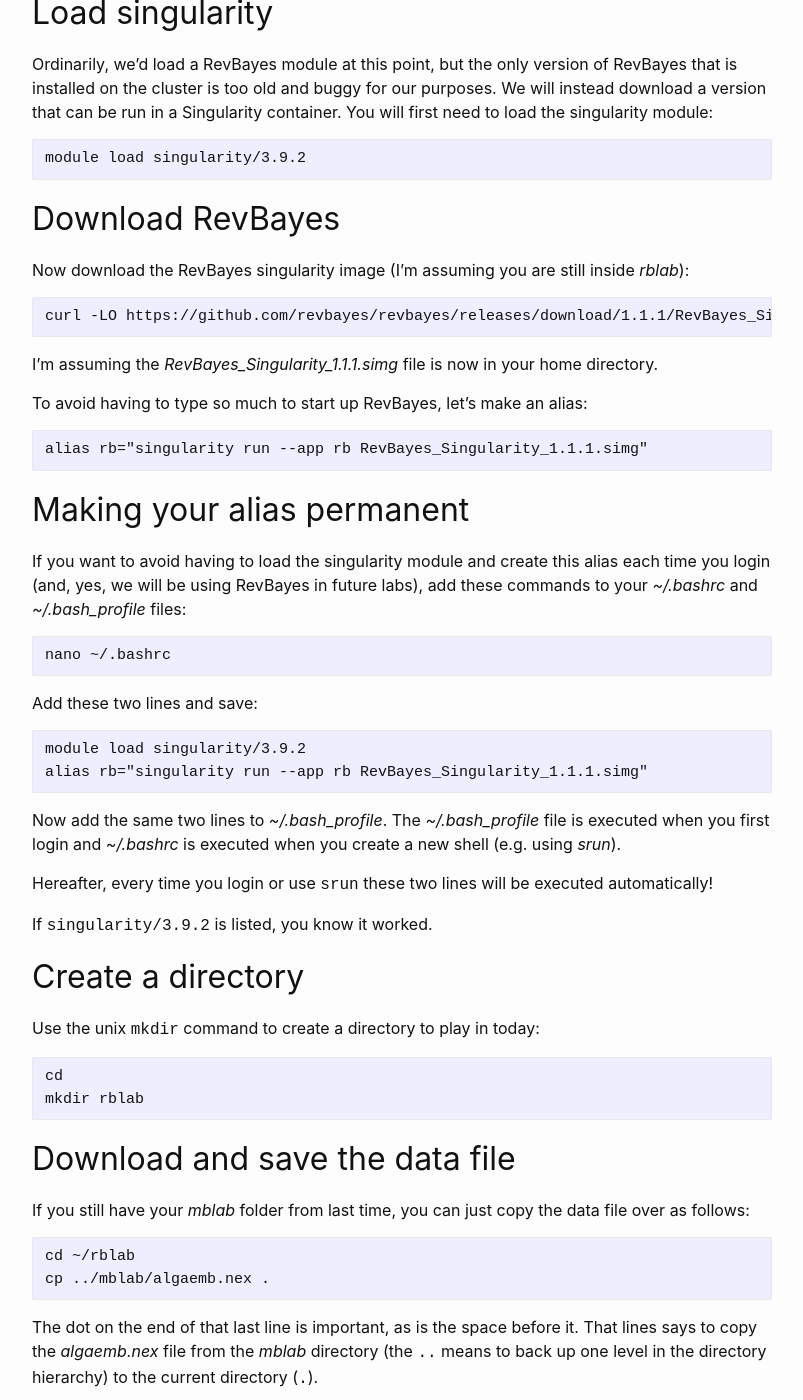
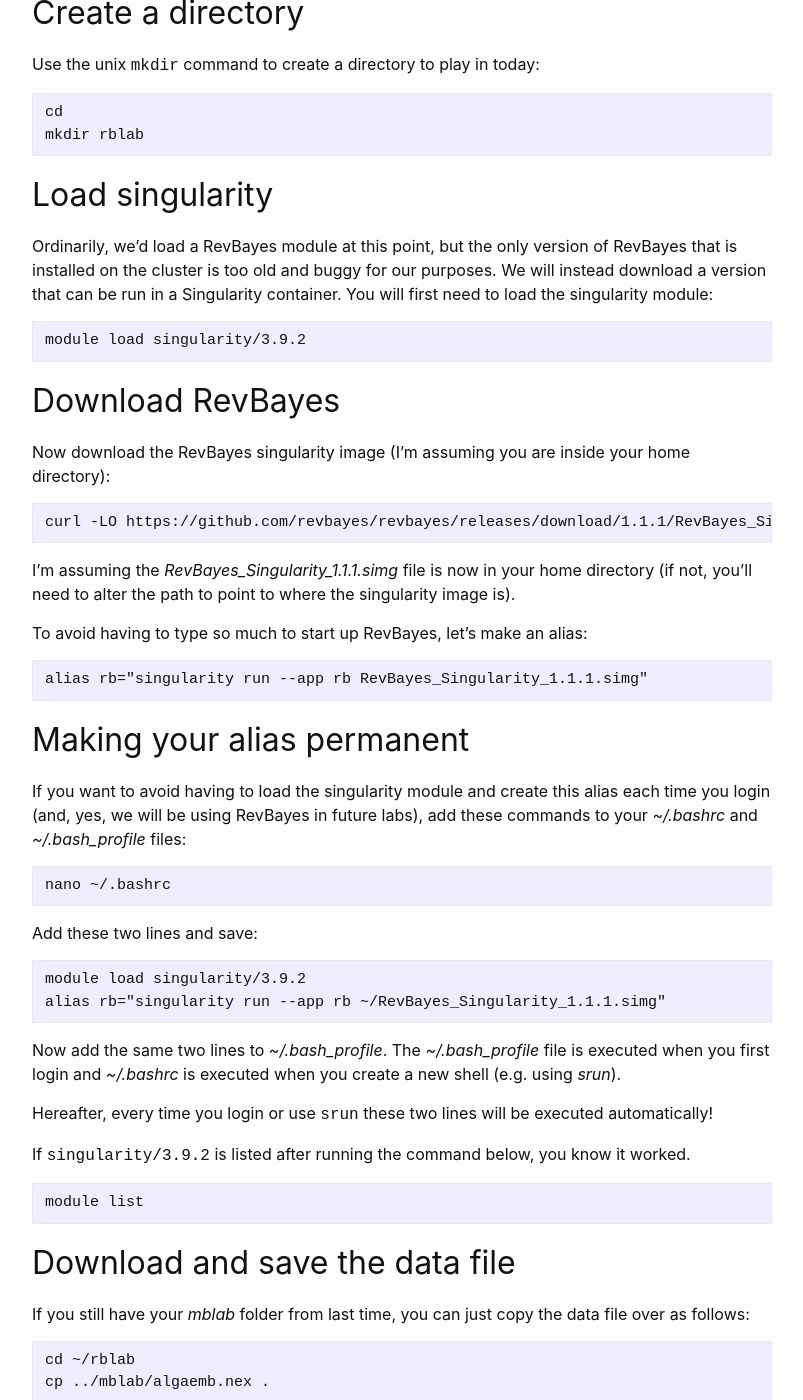
Before and after one commit to plewis/plewis.github.io, a Jekyll site: the page built from phylogenetics/revbayes.md, in a window 1280 px wide and 1400 px high, scrolled down 719 px. Shown: the whole window, without its empty margins (238-1041 px from the left). Built offline with Jekyll 4.4.1, drawn with Linux system fonts in a browser that asks for light colours; emoji names are drawn with the system emoji font; some of the changed text lies outside the part shown.

Commit message:
Edits up to PhyloCTMC

```diff
--- a/phylogenetics/revbayes.md
+++ b/phylogenetics/revbayes.md
@@ -27,6 +27,14 @@ Once you see the prompt, type
 to load the necessary modules. (Remember: the command <tt>module avail</tt> shows a list of all available modules.)
 {% endcomment %}
 
+## Create a directory
+
+Use the unix <tt>mkdir</tt> command to create a directory to play in today:
+
+    cd
+    mkdir rblab
+
+
 ## Load singularity
 
 Ordinarily, we'd load a RevBayes module at this point, but the only version of RevBayes that is installed on the cluster is too old and buggy for our purposes. We will instead download a version that can be run in a Singularity container. You will first need to load the singularity module:
@@ -35,11 +43,11 @@ Ordinarily, we'd load a RevBayes module at this point, but the only version of R
 
 ## Download RevBayes
 
-Now download the RevBayes singularity image (I'm assuming you are still inside _rblab_):
+Now download the RevBayes singularity image (I'm assuming you are inside your home directory):
 
     curl -LO https://github.com/revbayes/revbayes/releases/download/1.1.1/RevBayes_Singularity_1.1.1.simg
 
-I'm assuming the _RevBayes_Singularity_1.1.1.simg_ file is now in your home directory.
+I'm assuming the _RevBayes_Singularity_1.1.1.simg_ file is now in your home directory (if not, you'll need to alter the path to point to where the singularity image is).
 
 To avoid having to type so much to start up RevBayes, let's make an alias:
 
@@ -54,20 +62,15 @@ If you want to avoid having to load the singularity module and create this alias
 Add these two lines and save:
 
     module load singularity/3.9.2
-    alias rb="singularity run --app rb RevBayes_Singularity_1.1.1.simg"
+    alias rb="singularity run --app rb ~/RevBayes_Singularity_1.1.1.simg"
 
 Now add the same two lines to _~/.bash_profile_. The _~/.bash_profile_ file is executed when you first login and _~/.bashrc_ is executed when you create a new shell (e.g. using _srun_).
 
 Hereafter, every time you login or use <tt>srun</tt> these two lines will be executed automatically!
 
-If <tt>singularity/3.9.2</tt> is listed, you know it worked.
+If <tt>singularity/3.9.2</tt> is listed after running the command below, you know it worked.
 
-## Create a directory
-
-Use the unix <tt>mkdir</tt> command to create a directory to play in today:
-
-    cd
-    mkdir rblab
+    module list
 
 ## Download and save the data file
 
@@ -118,7 +121,7 @@ Now run this script in RevBayes as follows:
 
     rb jc.Rev
 
-Note that the **rb** above is being substituted by **singularity run --app rb RevBayes_Singularity_1.1.1.simg** as a result of your alias. Saves a lot of typing!
+Note that the **rb** above is being substituted by **singularity run --app rb ~/RevBayes_Singularity_1.1.1.simg** as a result of your alias. Saves a lot of typing!
 
 You can place comments inside your RevScript by starting the line with a hash character (<tt>#</tt>) character. RevBayes will completely ignore anything on a line after a hash, so use comments to make notes. You will thank yourself later.
 
```
